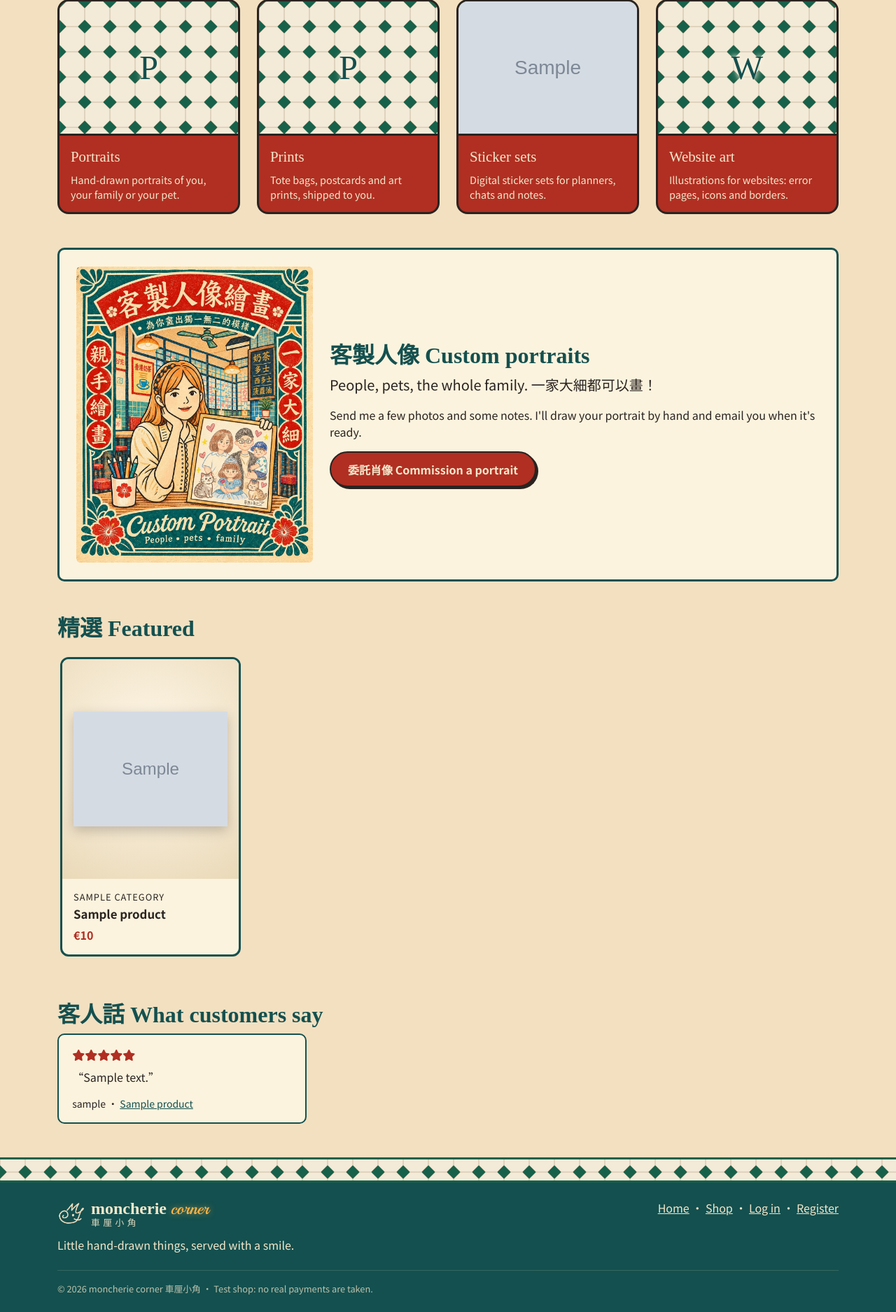
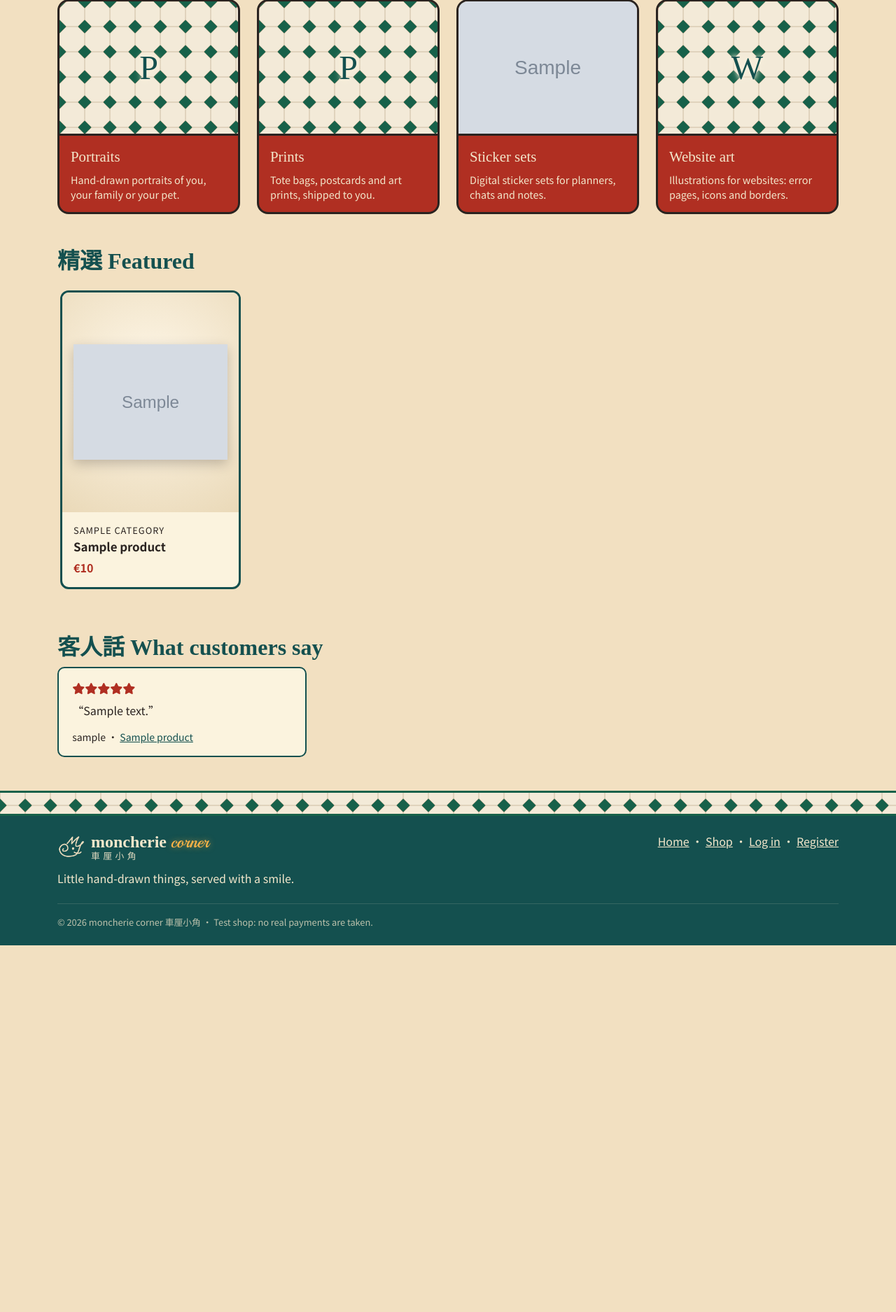
Before and after one commit to MonicaFeis/moncherie-corner, a Django app: template home/templates/home/index.html in a window 1280 px wide. Shown: the part 869-2744 px from the top of the page at 70% size. After the commit the page ends 2220 px from the top, so only its background shows below. Run offline with Django 5.2, Linux system fonts and the light colour scheme; data comes from the database, SQL or seed files in the repository; tables that the repository leaves empty hold one stand-in row (values such as "Sample post"); the template is opened without the code that fills it: values that come from a table or form of the project are taken from there, most other values are stand-ins (such as "Sample title", 1, 10 or a date in 2020); grey boxes marked "Sample" are stand-in pictures; some libraries are stand-ins or nearby versions.

Commit message:
Remove the portrait section from the home page: the Portraits category card already links there

```diff
--- a/home/templates/home/index.html
+++ b/home/templates/home/index.html
@@ -43,26 +43,6 @@
         </a>
       </div>
     {% endfor %}
-  </div>
-</section>
-{% endif %}
-
-{% if portrait_product %}
-<section class="container mt-5" aria-labelledby="portrait-title">
-  <div class="form-card">
-    <div class="row g-4 align-items-center">
-      <div class="col-md-4">
-        <img src="{% static 'images/customize-portrait.jpg' %}" class="img-fluid rounded" loading="lazy"
-             width="1122" height="1402"
-             alt="Poster: a girl holding a hand-drawn family portrait with two cats, with the words 客製人像繪畫 and Custom portrait">
-      </div>
-      <div class="col-md-8">
-        <h2 id="portrait-title" class="page-title">客製人像 Custom portraits</h2>
-        <p class="fs-5">People, pets, the whole family. 一家大細都可以畫！</p>
-        <p>Send me a few photos and some notes. I'll draw your portrait by hand and email you when it's ready.</p>
-        <a href="{{ portrait_product.get_absolute_url }}" class="btn btn-shop">委託肖像 Commission a portrait</a>
-      </div>
-    </div>
   </div>
 </section>
 {% endif %}
```
Also changed, not shown: home/test_portrait_section.py (deleted, +0 -24 lines), static/images/customize-portrait.jpg (deleted).
